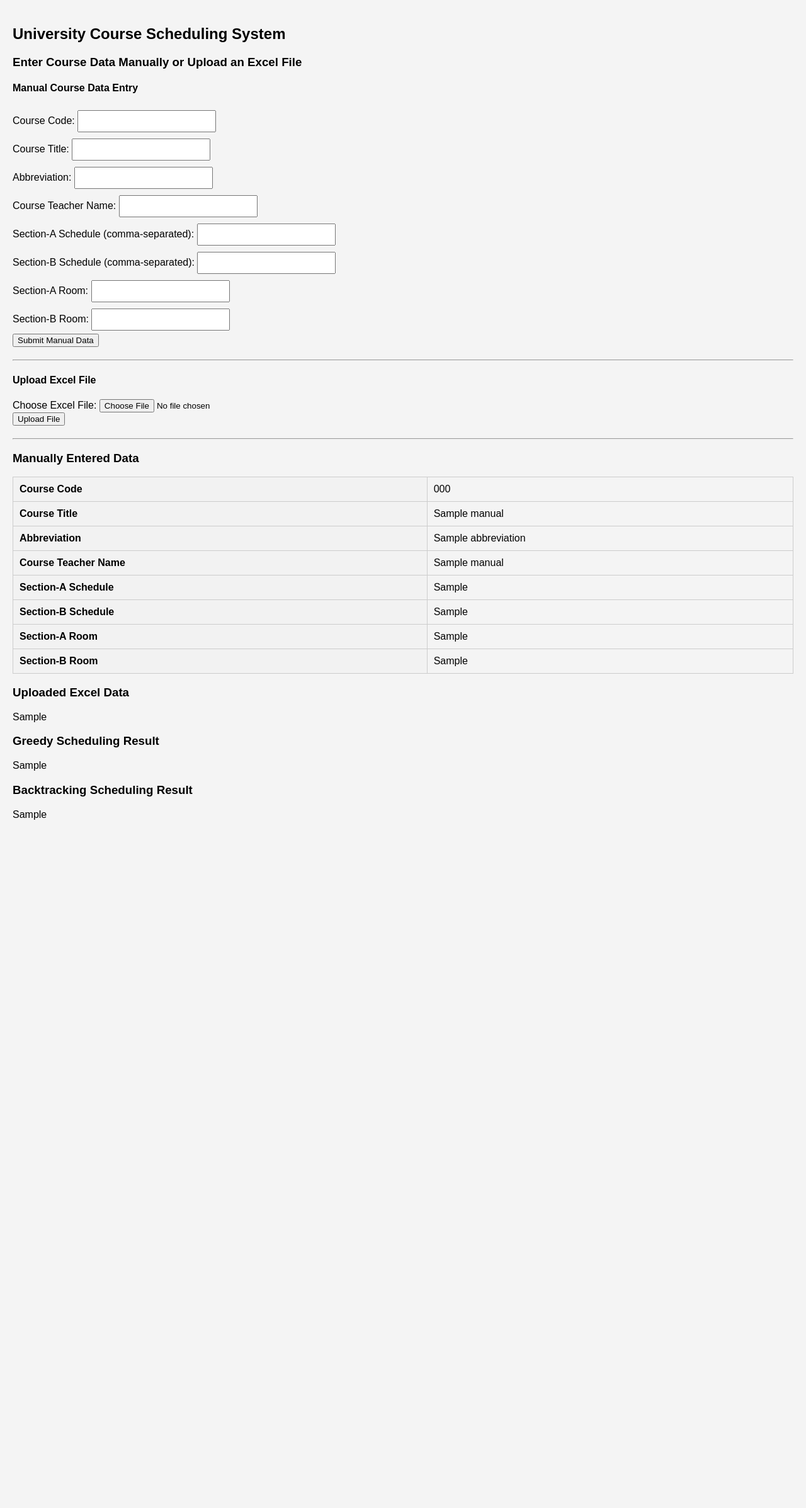
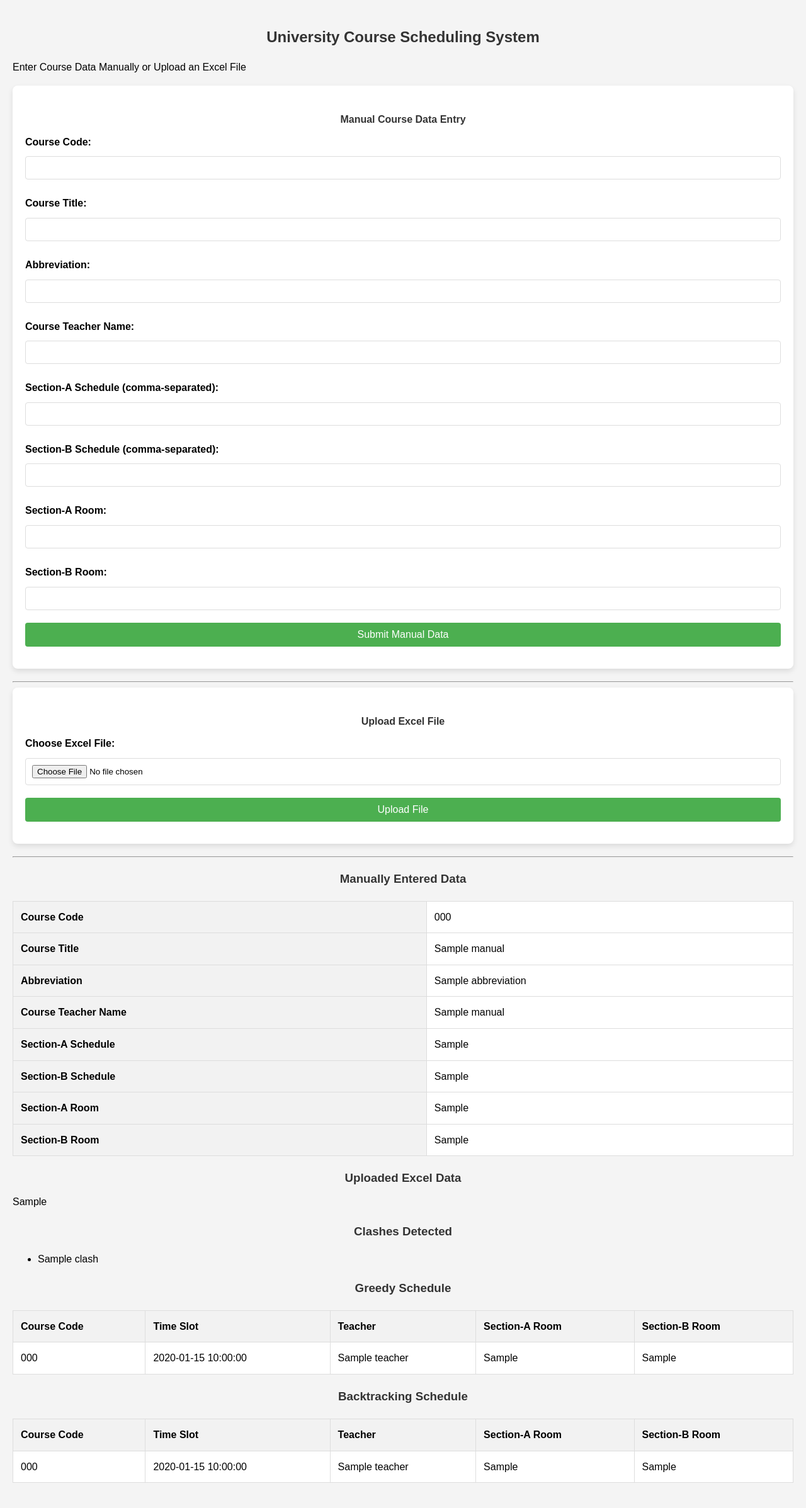
Before and after one commit to taqihaider110/UNIVSERSITY-SCHEDULING-SYSTEM, a Flask app: template templates/index.html in a window 1280 px wide. Shown: the whole page at 63% size. Before the commit the page ends 1302 px from the top, so only its background shows below. Run offline with Flask 3, Linux system fonts and the light colour scheme; the template is opened without the code that fills it: most values are stand-ins (such as "Sample title", 1, 10 or a date in 2020).

Commit message:
Code UI Changes

```diff
--- a/app.py
+++ b/app.py
@@ -4,63 +4,159 @@ import pandas as pd
 
 app = Flask(__name__)
 
+# Folder to store uploaded files
 UPLOAD_FOLDER = 'uploads'
 app.config['UPLOAD_FOLDER'] = UPLOAD_FOLDER
+
+# Allowed file extensions
 ALLOWED_EXTENSIONS = {'xlsx', 'xls'}
 
+# Function to check if the file extension is allowed
 def allowed_file(filename):
     return '.' in filename and filename.rsplit('.', 1)[1].lower() in ALLOWED_EXTENSIONS
 
+# Greedy Algorithm Code with Enhancements
 def greedy_schedule(courses):
-    """Greedy algorithm to schedule courses."""
-    scheduled_courses = []
-    time_slots = set()  # Track used time slots
+    teacher_schedule = {}
+    room_schedule = {}
+    schedule = []
+
+    # Sort courses by their priority (e.g., number of sections, room availability)
+    courses = sorted(courses, key=lambda x: (len(x['section_a_schedule']) + len(x['section_b_schedule'])), reverse=True)  # Prioritize courses with more sections
 
     for course in courses:
-        # Check if the time slots for the course overlap with scheduled courses
-        if not any(slot in time_slots for slot in course['time_slots']):
-            scheduled_courses.append(course)
-            time_slots.update(course['time_slots'])  # Add time slots to the used set
+        assigned = False
+        for time_slot in course['time_slots']:
+            # Check for teacher clash
+            if course['teacher_name'] not in teacher_schedule or time_slot not in teacher_schedule[course['teacher_name']]:
+                # Check for room clash in Section-A
+                if course['section_a_room'] not in room_schedule or time_slot not in room_schedule[course['section_a_room']]:
+                    # Check for room clash in Section-B
+                    if course['section_b_room'] not in room_schedule or time_slot not in room_schedule[course['section_b_room']]:
+                        # Assign course to this timeslot and room
+                        teacher_schedule.setdefault(course['teacher_name'], []).append(time_slot)
+                        room_schedule.setdefault(course['section_a_room'], []).append(time_slot)
+                        room_schedule.setdefault(course['section_b_room'], []).append(time_slot)
+                        schedule.append({
+                            'course_code': course['course_code'],
+                            'time_slot': time_slot,
+                            'teacher': course['teacher_name'],
+                            'section_a_room': course['section_a_room'],
+                            'section_b_room': course['section_b_room']
+                        })
+                        assigned = True
+                        break
+        if not assigned:
+            print(f"Course {course['course_code']} could not be scheduled.")
+    return schedule
 
-    return scheduled_courses
+# Backtracking Algorithm Code with Enhanced Conflict Resolution
+def is_safe(course, time_slot, teacher_schedule, room_schedule):
+    # Check if the teacher is free at this time slot
+    if course['teacher_name'] in teacher_schedule and time_slot in teacher_schedule[course['teacher_name']]:
+        return False
 
-def backtracking_schedule(courses, scheduled=[], index=0):
-    """Backtracking algorithm to schedule courses."""
-    if index == len(courses):
-        return scheduled  # All courses are scheduled
+    # Check if Section-A room is free at this time slot
+    if course['section_a_room'] in room_schedule and time_slot in room_schedule[course['section_a_room']]:
+        return False
 
-    # Check if the course can be added
-    current_course = courses[index]
-    if all(slot not in scheduled for slot in current_course['time_slots']):
-        scheduled.append(current_course)
-        result = backtracking_schedule(courses, scheduled, index + 1)
-        if result is not None:
-            return result
-        scheduled.pop()  # Backtrack if it doesn't lead to a solution
+    # Check if Section-B room is free at this time slot
+    if course['section_b_room'] in room_schedule and time_slot in room_schedule[course['section_b_room']]:
+        return False
 
-    return backtracking_schedule(courses, scheduled, index + 1)
+    return True
+
+def backtrack_schedule(courses, teacher_schedule, room_schedule, schedule, idx):
+    if idx == len(courses):
+        return True  # All courses scheduled successfully
+
+    course = courses[idx]
+    for time_slot in course['time_slots']:
+        if is_safe(course, time_slot, teacher_schedule, room_schedule):
+            # Assign course to this time slot
+            teacher_schedule.setdefault(course['teacher_name'], []).append(time_slot)
+            room_schedule.setdefault(course['section_a_room'], []).append(time_slot)
+            room_schedule.setdefault(course['section_b_room'], []).append(time_slot)
+
+            # Add to schedule
+            schedule.append({
+                'course_code': course['course_code'],
+                'time_slot': time_slot,
+                'teacher': course['teacher_name'],
+                'section_a_room': course['section_a_room'],
+                'section_b_room': course['section_b_room']
+            })
+
+            # Recur for next course
+            if backtrack_schedule(courses, teacher_schedule, room_schedule, schedule, idx + 1):
+                return True
+
+            # Backtrack
+            teacher_schedule[course['teacher_name']].remove(time_slot)
+            room_schedule[course['section_a_room']].remove(time_slot)
+            room_schedule[course['section_b_room']].remove(time_slot)
+            schedule.pop()
+
+    return False  # No solution found for this course
+
+def solve_backtracking(courses):
+    teacher_schedule = {}
+    room_schedule = {}
+    schedule = []
+    if backtrack_schedule(courses, teacher_schedule, room_schedule, schedule, 0):
+        return schedule
+    else:
+        return "No valid schedule found."
+
+# Function to detect scheduling clashes
+def detect_clashes(courses):
+    clashes = []
+    teacher_schedule = {}
+    room_schedule = {}
+
+    for course in courses:
+        # Check teacher clash
+        for time_slot in course['time_slots']:
+            if course['teacher_name'] in teacher_schedule and time_slot in teacher_schedule[course['teacher_name']]:
+                clashes.append(f"Clash: Teacher '{course['teacher_name']}' assigned to multiple courses at the same time ({time_slot}).")
+            else:
+                teacher_schedule.setdefault(course['teacher_name'], []).append(time_slot)
+
+        # Check room clash for Section A
+        for time_slot in course['section_a_schedule']:
+            if course['section_a_room'] in room_schedule and time_slot in room_schedule[course['section_a_room']]:
+                clashes.append(f"Clash: Room '{course['section_a_room']}' is booked for multiple courses at the same time ({time_slot}).")
+            else:
+                room_schedule.setdefault(course['section_a_room'], []).append(time_slot)
+
+        # Check room clash for Section B
+        for time_slot in course['section_b_schedule']:
+            if course['section_b_room'] in room_schedule and time_slot in room_schedule[course['section_b_room']]:
+                clashes.append(f"Clash: Room '{course['section_b_room']}' is booked for multiple courses at the same time ({time_slot}).")
+            else:
+                room_schedule.setdefault(course['section_b_room'], []).append(time_slot)
+
+    return clashes
 
 @app.route("/", methods=["GET", "POST"])
 def index():
     manual_data = None
     excel_data = None
-    greedy_result_html = ""
-    backtracking_result_html = ""
+    clash_results = []
+    greedy_schedule_results = []
+    backtracking_schedule_results = []
 
     if request.method == "POST":
-        # Handle manual entry
         if 'manual_entry' in request.form:
-            # Retrieve manual data and convert time slots to a list
             course_code = request.form['course_code']
             course_title = request.form['course_title']
             abbreviation = request.form['abbreviation']
             teacher_name = request.form['teacher_name']
-            section_a_schedule = request.form['section_a_schedule'].split(',')  # List of time slots
-            section_b_schedule = request.form['section_b_schedule'].split(',')  # List of time slots
+            section_a_schedule = request.form['section_a_schedule'].split(',')
+            section_b_schedule = request.form['section_b_schedule'].split(',')
             section_a_room = request.form['section_a_room']
             section_b_room = request.form['section_b_room']
 
-            # Store the manual data for displaying
             manual_data = {
                 "Course Code": course_code,
                 "Course Title": course_title,
@@ -72,17 +168,26 @@ def index():
                 "Section-B Room": section_b_room
             }
 
-        # Handle file upload
+            # Detect clashes using greedy and backtracking
+            clashes = detect_clashes([manual_data])
+            if clashes:
+                clash_results = clashes
+            else:
+                clash_results = ["No clashes detected for manually entered data."]
+
+            # Greedy schedule
+            greedy_schedule_results = greedy_schedule([manual_data])
+
+            # Backtracking schedule
+            backtracking_schedule_results = solve_backtracking([manual_data])
+
         if 'file' in request.files:
             file = request.files['file']
             if file and allowed_file(file.filename):
                 filename = os.path.join(app.config['UPLOAD_FOLDER'], file.filename)
                 file.save(filename)
 
-                # Read the Excel file into a pandas DataFrame
                 df = pd.read_excel(filename)
-
-                # Convert DataFrame to list of course dictionaries
                 courses = []
                 for _, row in df.iterrows():
                     courses.append({
@@ -90,21 +195,31 @@ def index():
                         'course_title': row['Course Title'],
                         'abbreviation': row['Abbreviation'],
                         'teacher_name': row['Course Teacher Name'],
-                        'time_slots': row['Section-A Schedule'].split(',')  # Assuming this is a comma-separated string
+                        'time_slots': row['Section-A Schedule'].split(','),
+                        'section_a_schedule': row['Section-A Schedule'].split(','),
+                        'section_b_schedule': row['Section-B Schedule'].split(','),
+                        'section_a_room': row['Section-A Room'],
+                        'section_b_room': row['Section-B Room']
                     })
 
-                # Schedule courses using greedy and backtracking algorithms
-                greedy_result = greedy_schedule(courses)
-                backtracking_result = backtracking_schedule(courses)
+                # Detect clashes for uploaded file data
+                clashes = detect_clashes(courses)
+                if clashes:
+                    clash_results = clashes
+                else:
+                    clash_results = ["No clashes detected for uploaded data."]
 
-                # Convert results to HTML format for display
-                greedy_result_html = pd.DataFrame(greedy_result).to_html(classes='data', header="true", index=False) if greedy_result else "No courses scheduled."
-                backtracking_result_html = pd.DataFrame(backtracking_result).to_html(classes='data', header="true", index=False) if backtracking_result else "No courses scheduled."
+                # Greedy schedule
+                greedy_schedule_results = greedy_schedule(courses)
+
+                # Backtracking schedule
+                backtracking_schedule_results = solve_backtracking(courses)
 
                 excel_data = df.to_html(classes='data', header="true", index=False)
 
     return render_template("index.html", manual_data=manual_data, excel_data=excel_data,
-                           greedy_result=greedy_result_html, backtracking_result=backtracking_result_html)
+                           clashes=clash_results, greedy_schedule=greedy_schedule_results,
+                           backtracking_schedule=backtracking_schedule_results)
 
 if __name__ == "__main__":
     app.run(debug=True)
--- a/static/css/style.css
+++ /dev/null
@@ -1,38 +0,0 @@
-body {
-    font-family: Arial, sans-serif;
-    background-color: #f4f4f4;
-    margin: 0;
-    padding: 20px;
-}
-
-h1 {
-    color: #333;
-}
-
-form {
-    margin-bottom: 20px;
-}
-
-input[type="text"], select {
-    margin: 5px 0;
-    padding: 8px;
-    width: 200px;
-}
-
-table {
-    width: 100%;
-    border-collapse: collapse;
-}
-
-table, th, td {
-    border: 1px solid #ccc;
-}
-
-th, td {
-    padding: 10px;
-    text-align: left;
-}
-
-th {
-    background-color: #f2f2f2;
-}
--- /dev/null
+++ b/static/style.css
@@ -0,0 +1,88 @@
+body {
+    font-family: Arial, sans-serif;
+    background-color: #f4f4f4;
+    margin: 0;
+    padding: 20px;
+    line-height: 1.6;
+}
+
+h1, h2, h3, h4 {
+    color: #333;
+    text-align: center;
+    margin-bottom: 10px;
+}
+
+form {
+    background-color: white;
+    padding: 20px;
+    margin-bottom: 20px;
+    border-radius: 8px;
+    box-shadow: 0 4px 8px rgba(0, 0, 0, 0.1);
+}
+
+label {
+    display: block;
+    margin: 10px 0 5px;
+    font-weight: bold;
+}
+
+input[type="text"], input[type="file"], button {
+    padding: 10px;
+    margin: 5px 0 15px;
+    width: 100%;
+    box-sizing: border-box;
+    border-radius: 4px;
+    border: 1px solid #ddd;
+}
+
+input[type="text"]:focus, input[type="file"]:focus {
+    outline: none;
+    border-color: #4CAF50;
+}
+
+button {
+    background-color: #4CAF50;
+    color: white;
+    border: none;
+    cursor: pointer;
+    font-size: 16px;
+    transition: background-color 0.3s ease;
+}
+
+button:hover {
+    background-color: #45a049;
+}
+
+table {
+    width: 100%;
+    margin: 20px 0;
+    border-collapse: collapse;
+}
+
+table, th, td {
+    border: 1px solid #ddd;
+    text-align: left;
+}
+
+th, td {
+    padding: 12px;
+}
+
+th {
+    background-color: #f2f2f2;
+    font-weight: bold;
+}
+
+td {
+    background-color: #fff;
+}
+
+@media screen and (max-width: 768px) {
+    input[type="text"], input[type="file"], button {
+        width: 100%;
+    }
+
+    table, th, td {
+        font-size: 14px;
+    }
+}
--- a/templates/index.html
+++ b/templates/index.html
@@ -1,61 +1,80 @@
 <!DOCTYPE html>
 <html lang="en">
+
 <head>
     <meta charset="UTF-8">
     <meta name="viewport" content="width=device-width, initial-scale=1.0">
     <title>University Scheduling System</title>
     <link rel="stylesheet" href="{{ url_for('static', filename='style.css') }}">
 </head>
+
 <body>
+    <header>
         <h2>University Course Scheduling System</h2>
-    <h3>Enter Course Data Manually or Upload an Excel File</h3>
+        <p>Enter Course Data Manually or Upload an Excel File</p>
+    </header>
 
+    <section>
         <!-- Manual Data Entry Form -->
         <form action="/" method="POST" enctype="multipart/form-data">
             <h4>Manual Course Data Entry</h4>
+            <div class="form-group">
                 <label for="course_code">Course Code:</label>
                 <input type="text" name="course_code" id="course_code" required><br>
-
+            </div>
+            <div class="form-group">
                 <label for="course_title">Course Title:</label>
                 <input type="text" name="course_title" id="course_title" required><br>
-
+            </div>
+            <div class="form-group">
                 <label for="abbreviation">Abbreviation:</label>
                 <input type="text" name="abbreviation" id="abbreviation" required><br>
-
+            </div>
+            <div class="form-group">
                 <label for="teacher_name">Course Teacher Name:</label>
                 <input type="text" name="teacher_name" id="teacher_name" required><br>
-
+            </div>
+            <div class="form-group">
                 <label for="section_a_schedule">Section-A Schedule (comma-separated):</label>
                 <input type="text" name="section_a_schedule" id="section_a_schedule" required><br>
-
+            </div>
+            <div class="form-group">
                 <label for="section_b_schedule">Section-B Schedule (comma-separated):</label>
                 <input type="text" name="section_b_schedule" id="section_b_schedule" required><br>
-
+            </div>
+            <div class="form-group">
                 <label for="section_a_room">Section-A Room:</label>
                 <input type="text" name="section_a_room" id="section_a_room" required><br>
-
+            </div>
+            <div class="form-group">
                 <label for="section_b_room">Section-B Room:</label>
                 <input type="text" name="section_b_room" id="section_b_room" required><br>
-
+            </div>
             <button type="submit" name="manual_entry">Submit Manual Data</button>
         </form>
+    </section>
 
     <hr>
 
+    <section>
         <!-- Excel File Upload Form -->
         <form action="/" method="POST" enctype="multipart/form-data">
             <h4>Upload Excel File</h4>
+            <div class="form-group">
                 <label for="file">Choose Excel File:</label>
                 <input type="file" name="file" id="file" required><br>
+            </div>
             <button type="submit">Upload File</button>
         </form>
+    </section>
 
     <hr>
 
+    <section>
         <!-- Display Manual Data -->
         {% if manual_data %}
         <h3>Manually Entered Data</h3>
-        <table border="1">
+        <table border="1" class="data-table">
             <tr>
                 <th>Course Code</th>
                 <td>{{ manual_data['Course Code'] }}</td>
@@ -90,29 +109,80 @@
             </tr>
         </table>
         {% endif %}
+    </section>
 
+    <section>
         <!-- Display Excel Data -->
         {% if excel_data %}
         <h3>Uploaded Excel Data</h3>
-        <div>
+        <div class="excel-data">
             {{ excel_data|safe }}
         </div>
         {% endif %}
+    </section>
 
-    <!-- Display Greedy Scheduling Result -->
-    {% if greedy_result %}
-        <h3>Greedy Scheduling Result</h3>
-        <div>
-            {{ greedy_result|safe }}
-        </div>
+    <section>
+        <!-- Display Clashes -->
+        {% if clashes %}
+        <h3>Clashes Detected</h3>
+        <ul>
+            {% for clash in clashes %}
+            <li>{{ clash }}</li>
+            {% endfor %}
+        </ul>
         {% endif %}
+    </section>
 
-    <!-- Display Backtracking Scheduling Result -->
-    {% if backtracking_result %}
-        <h3>Backtracking Scheduling Result</h3>
-        <div>
-            {{ backtracking_result|safe }}
-        </div>
+    <section>
+        <!-- Greedy Algorithm Schedule -->
+        {% if greedy_schedule %}
+        <h3>Greedy Schedule</h3>
+        <table border="1" class="schedule-table">
+            <tr>
+                <th>Course Code</th>
+                <th>Time Slot</th>
+                <th>Teacher</th>
+                <th>Section-A Room</th>
+                <th>Section-B Room</th>
+            </tr>
+            {% for entry in greedy_schedule %}
+            <tr>
+                <td>{{ entry['course_code'] }}</td>
+                <td>{{ entry['time_slot'] }}</td>
+                <td>{{ entry['teacher'] }}</td>
+                <td>{{ entry['section_a_room'] }}</td>
+                <td>{{ entry['section_b_room'] }}</td>
+            </tr>
+            {% endfor %}
+        </table>
         {% endif %}
+    </section>
+
+    <section>
+        <!-- Backtracking Algorithm Schedule -->
+        {% if backtracking_schedule %}
+        <h3>Backtracking Schedule</h3>
+        <table border="1" class="schedule-table">
+            <tr>
+                <th>Course Code</th>
+                <th>Time Slot</th>
+                <th>Teacher</th>
+                <th>Section-A Room</th>
+                <th>Section-B Room</th>
+            </tr>
+            {% for entry in backtracking_schedule %}
+            <tr>
+                <td>{{ entry['course_code'] }}</td>
+                <td>{{ entry['time_slot'] }}</td>
+                <td>{{ entry['teacher'] }}</td>
+                <td>{{ entry['section_a_room'] }}</td>
+                <td>{{ entry['section_b_room'] }}</td>
+            </tr>
+            {% endfor %}
+        </table>
+        {% endif %}
+    </section>
+
 </body>
+
 </html>
```
Also changed, not shown: scheduler.py (deleted, +0 -40 lines), templates/results.html (deleted, +0 -28 lines), 2 other files. Lines whose indentation alone changed are shown as unchanged.
